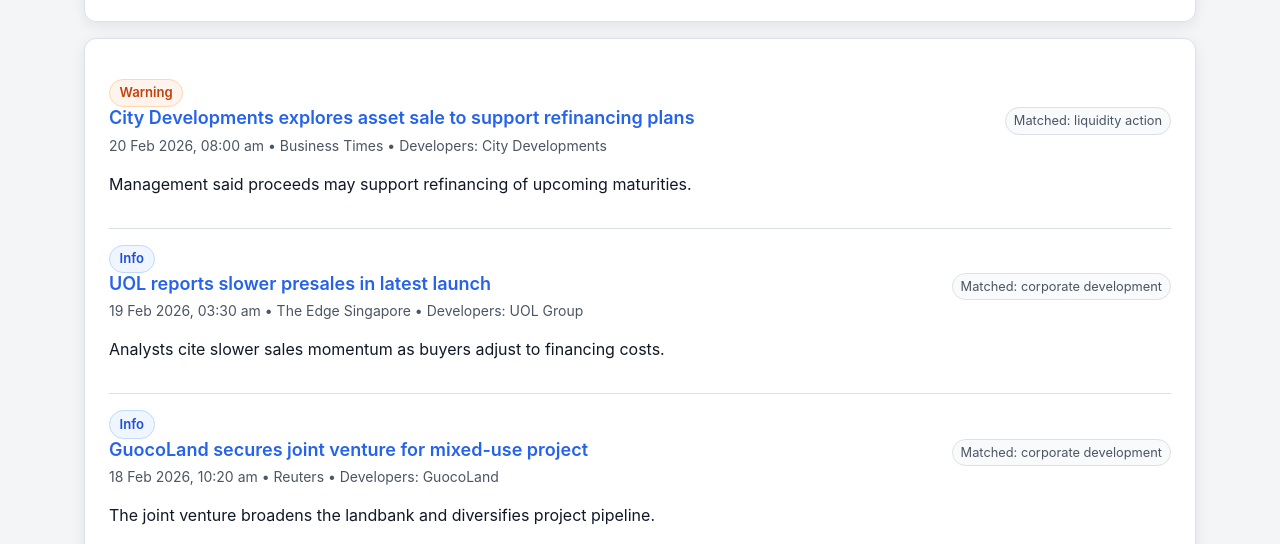
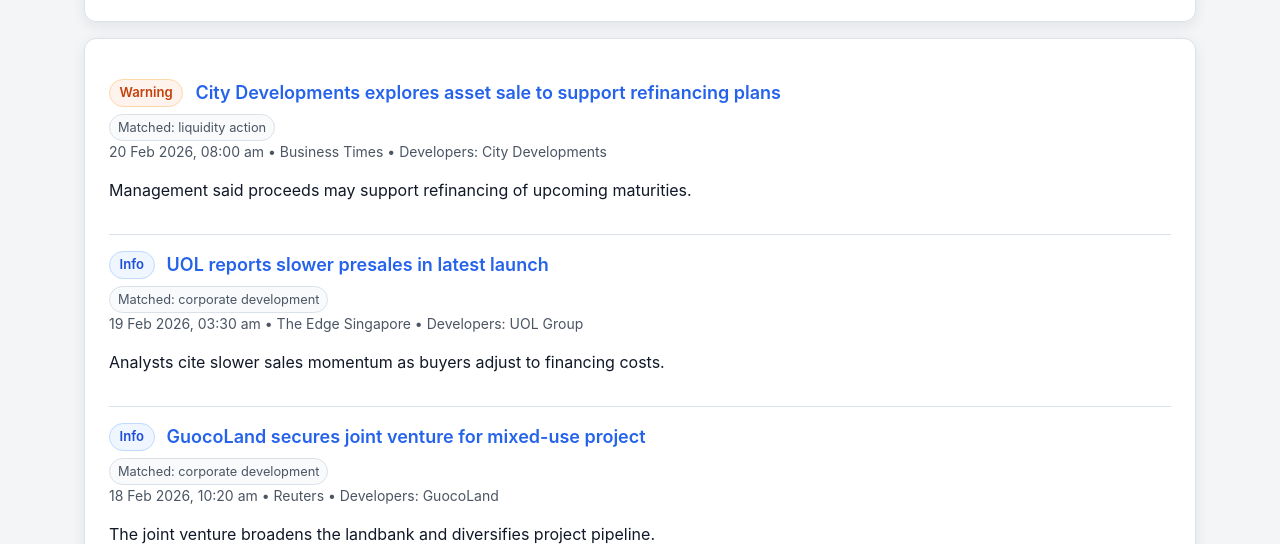
Before and after one commit to yt-codex/sg-developers-health-monitor, a plain HTML site: page news.html in a window 1280 px wide. Shown: the part 256-800 px from the top of the page. Drawn offline with Linux system fonts and the light colour scheme.

Commit message:
Adjust news tag layout and developers table scrolling

```diff
--- a/assets/css/styles.css
+++ b/assets/css/styles.css
@@ -287,19 +287,16 @@
 
 .news-header-row {
   display: flex;
-  align-items: flex-start;
-  justify-content: space-between;
+  align-items: center;
   gap: var(--space-2);
-  flex-wrap: wrap;
 }
 
 .news-header-row h3 {
   margin-bottom: 0;
 }
 
-.news-header-row .chips {
-  margin-top: 0;
-  justify-content: flex-end;
+.news-header-row .badge {
+  flex: 0 0 auto;
 }
 
 .badge,
@@ -400,7 +397,10 @@
   padding: 0.2rem 0.5rem;
 }
 
-.table-wrap { overflow-x: auto; }
+.table-wrap {
+  overflow: auto;
+  max-height: 70vh;
+}
 
 table {
   width: 100%;
@@ -420,7 +420,7 @@
 
 th {
   position: sticky;
-  top: 63px;
+  top: 0;
   z-index: 2;
   background: var(--surface-2);
   font-weight: 600;
--- a/assets/js/news.js
+++ b/assets/js/news.js
@@ -26,11 +26,11 @@
   list.innerHTML = items
     .map((item) => `
       <article class="news-item">
-        <div><span class="badge sev-${item.primarySeverity.toLowerCase()}">${item.primarySeverity}</span></div>
         <div class="news-header-row">
+          <span class="badge sev-${item.primarySeverity.toLowerCase()}">${item.primarySeverity}</span>
           <h3><a href="${item.url}" target="_blank" rel="noopener noreferrer">${item.title}</a></h3>
-          <div class="chips">${item.matches.map((m) => `<span class="chip" title="${m.rationale}">Matched: ${m.label}</span>`).join('')}</div>
         </div>
+        <div class="chips">${item.matches.map((m) => `<span class="chip" title="${m.rationale}">Matched: ${m.label}</span>`).join('')}</div>
         <div class="meta-row">${App.formatDateTime(item.published)} • ${item.source} • Developers: ${item.developerTags.join(', ') || 'Unspecified'}</div>
         <p>${item.summary}</p>
       </article>
```
